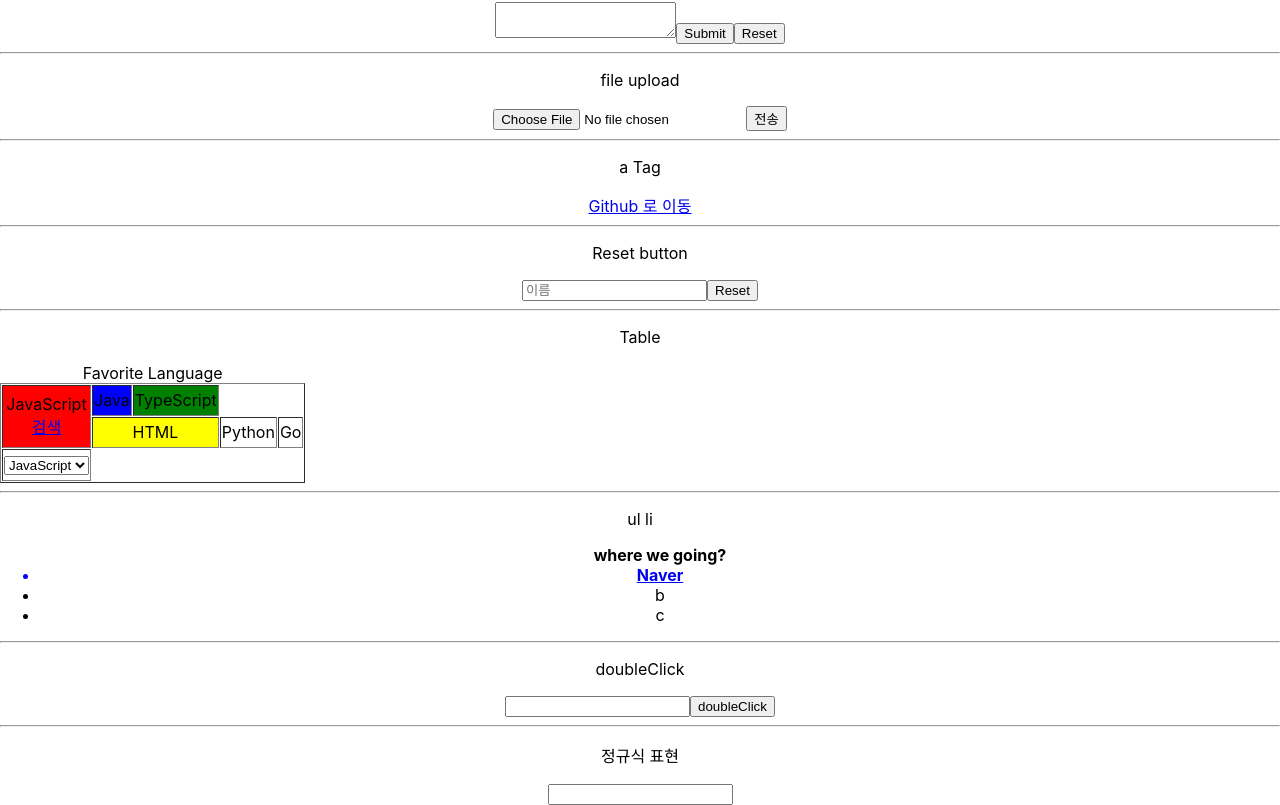
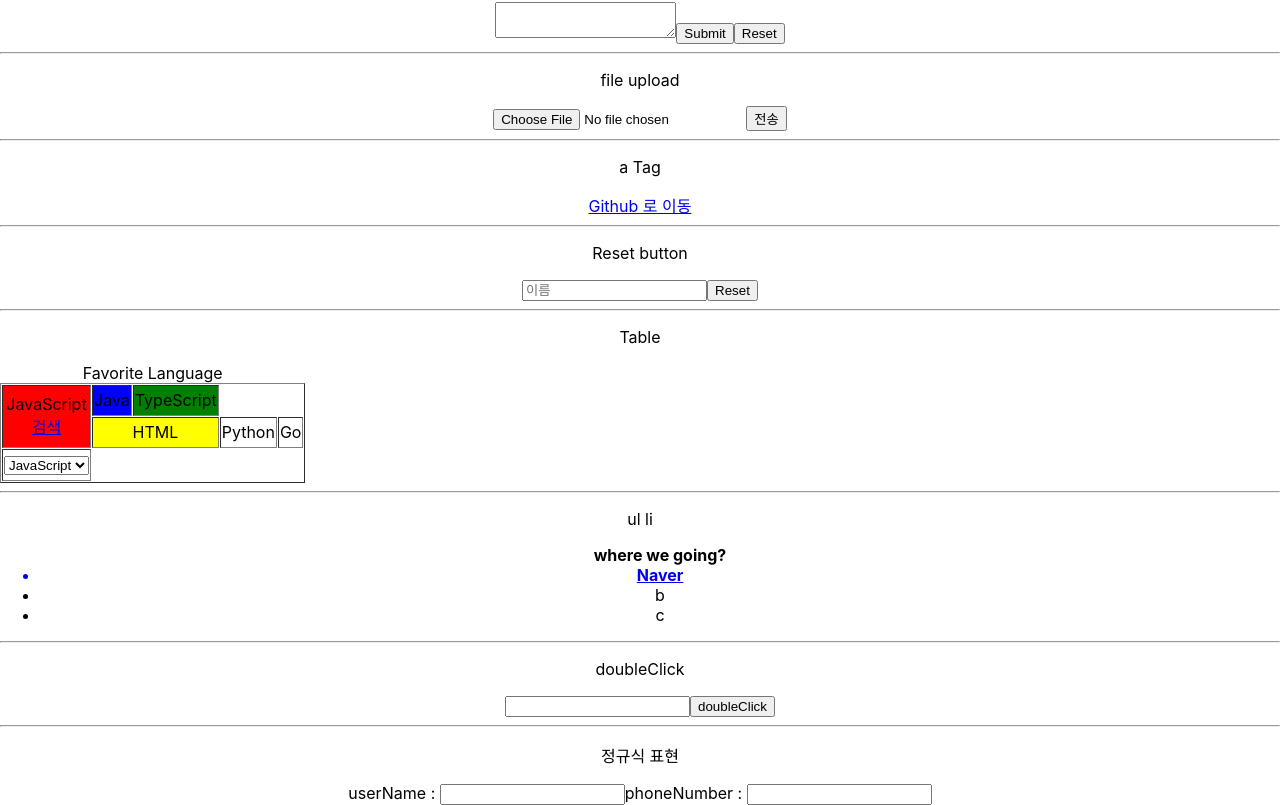
Before and after one commit to bigveloper/react_ToDoList, a React (Create React App) app: page / in a window 1280 px wide. Shown: the part 717-1522 px from the top of the page. Built offline with nearby package versions, Linux system fonts and the light colour scheme.

Commit message:
regex update

```diff
--- a/src/App.js
+++ b/src/App.js
@@ -20,6 +20,7 @@ function App() {
     const languageList = ['JavaScript', 'HTML', 'CSS'];
     const [click, setClick] = useState('');
     const [inputNumber, setInputNumber] = useState('');
+    const [userName, setUserName] = useState('');
 
     // Event
     const onChange = (e) => setValue(e.target.value);
@@ -126,9 +127,17 @@ function App() {
     };
 
     const numberChange = (e) => {
+        console.log(inputNumber);
         const regex = /^[0-9\b -]{0,11}$/;
         if (regex.test(e.target.value)) {
             setInputNumber(e.target.value);
+        }
+    };
+    const userNameChange = (e) => {
+        console.log(userName);
+        const regex2 = /^[a-z\b -]{0,30}$/;
+        if (regex2.test(e.target.value)) {
+            setUserName(e.target.value);
         }
     };
 
@@ -261,7 +270,8 @@ function App() {
             <button onDoubleClick={onDbClick}>doubleClick</button>
             <hr />
             <p>정규식 표현</p>
-            <input type="text" value={inputNumber} onChange={numberChange} />
+            userName : <input type="text" value={userName} onChange={userNameChange} />
+            phoneNumber : <input type="text" value={inputNumber} onChange={numberChange} />
         </div>
     );
 }
```
